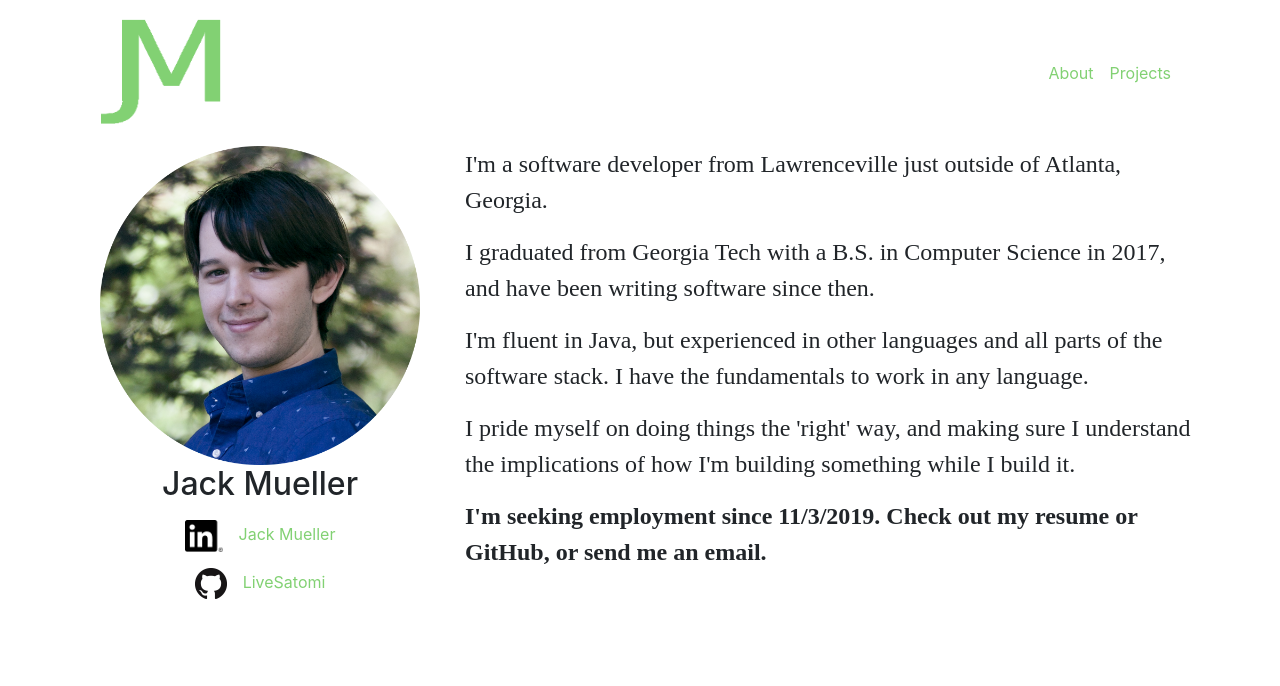
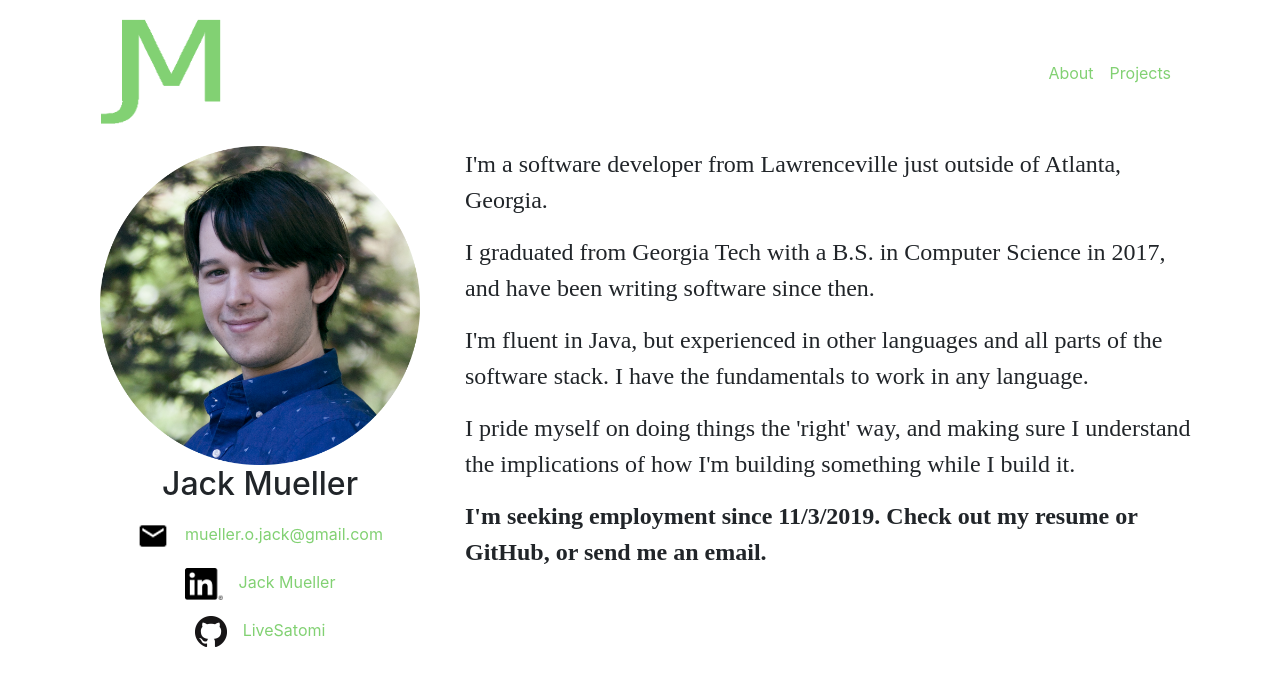
Before and after one commit to LiveSatomi/kmuellercounseling, a React (Create React App) app: page / in a window 1280 px wide. Shown: the top 686 px of the page. Built offline with nearby package versions, Linux system fonts and the light colour scheme.

Commit message:
Add link to email.

```diff
--- a/src/components/profile/Profile.tsx
+++ b/src/components/profile/Profile.tsx
@@ -1,7 +1,7 @@
 import React from "react";
 import "./Profile.scss";
 import bemNames from "util/bemnames";
-import Social, { github, linkedin } from "components/social/Social";
+import Social, { email, github, linkedin } from "components/social/Social";
 
 type ProfileProps = {
     name: string;
@@ -21,6 +21,11 @@ class Profile extends React.Component<ProfileProps> {
                 />
                 <h2>{this.props.name}</h2>
                 <Social
+                    handle={"mueller.o.jack@gmail.com"}
+                    type={email}
+                    link={"mailto:mueller.o.jack@gmail.com"}
+                />
+                <Social
                     handle={"Jack Mueller"}
                     type={linkedin}
                     link={"https://www.linkedin.com/in/jack-mueller/"}
--- a/src/components/social/Social.tsx
+++ b/src/components/social/Social.tsx
@@ -4,6 +4,7 @@ import "./Social.scss";
 // TODO resolve these images dynamically
 import githubMark from "./image/githubMark.png";
 import linkedinMark from "./image/linkedinMark.png";
+import emailMark from "./image/emailMark.png";
 
 type SocialProps = {
     handle: string;
@@ -39,7 +40,8 @@ class Social extends React.Component<SocialProps> {
 export const github: SocialNetwork = { network: "GitHub", mark: githubMark };
 export const linkedin: SocialNetwork = {
     network: "LinkedIn",
-    mark: linkedinMark
+    mark: linkedinMark,
 };
+export const email: SocialNetwork = { network: "Mail", mark: emailMark };
 
 export default Social;
```
Also changed, not shown: src/components/social/image/emailMark.png (added).
